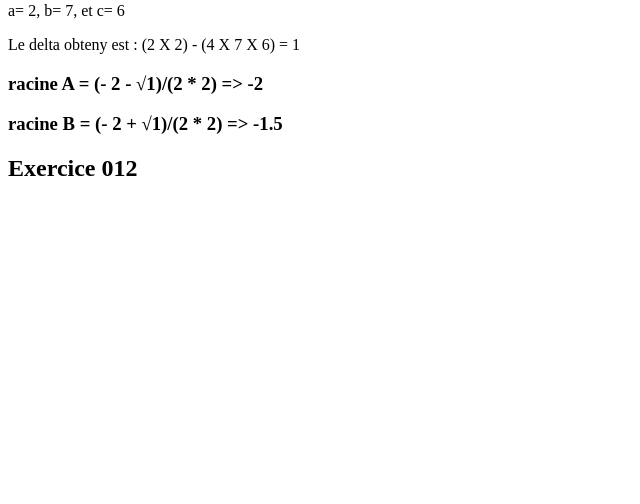
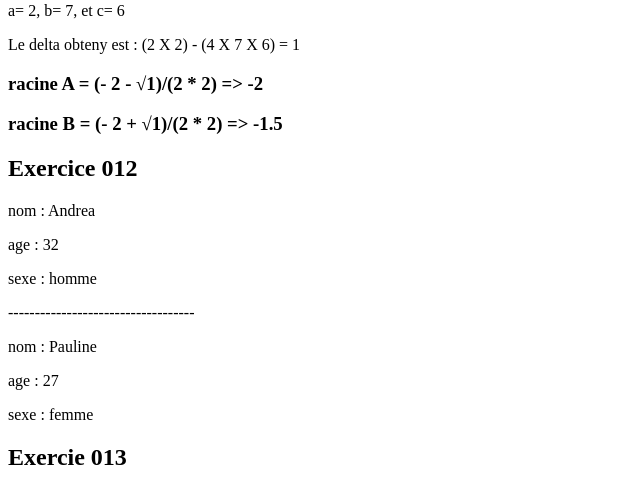
Before and after one commit to PaulineDegreffe/exercices_php, a PHP site: page /exercice004.php in a window 1280 px wide. Shown: the part 159-663 px from the top of the page, without its empty margins (0-640 px from the left). Run offline with PHP 8.4, Linux system fonts and the light colour scheme.

Commit message:
exercice 012

```diff
--- a/exercice004.php
+++ b/exercice004.php
@@ -36,5 +36,40 @@ delta(2,7,6);
 
 <h2>Exercice 012</h2>
 
+<?php
+
+//Prenez deux personnes qui disposent d’un nom, d’un âge et d’un sexe.
+//Représenter ces personnes dans deux tableaux multidimensionnels (un pour chaque personne).
+//Créer une fonction permettant de réaliser l’affichage d’une personne
+//Affichez les deux personnes sur votre page html
+
+$personne1 = [
+    'nom' => 'Andrea',
+    'age' => 32,
+    'sexe' => 'homme',
+];
+$personne2 = [
+    'nom' => 'Pauline',
+    'age' => 27,
+    'sexe' => 'femme',
+];
+
+function identite ($personne) {
+
+    foreach ($personne as $key => $valeur){
+        echo "<p>$key : $valeur</p>";
+    }
+}
+
+identite($personne1);
+
+echo"<p>-----------------------------------</p>";
+
+identite($personne2);
+
+?>
+
+<h2>Exercie 013</h2>
+
 </body>
 </html>
```
